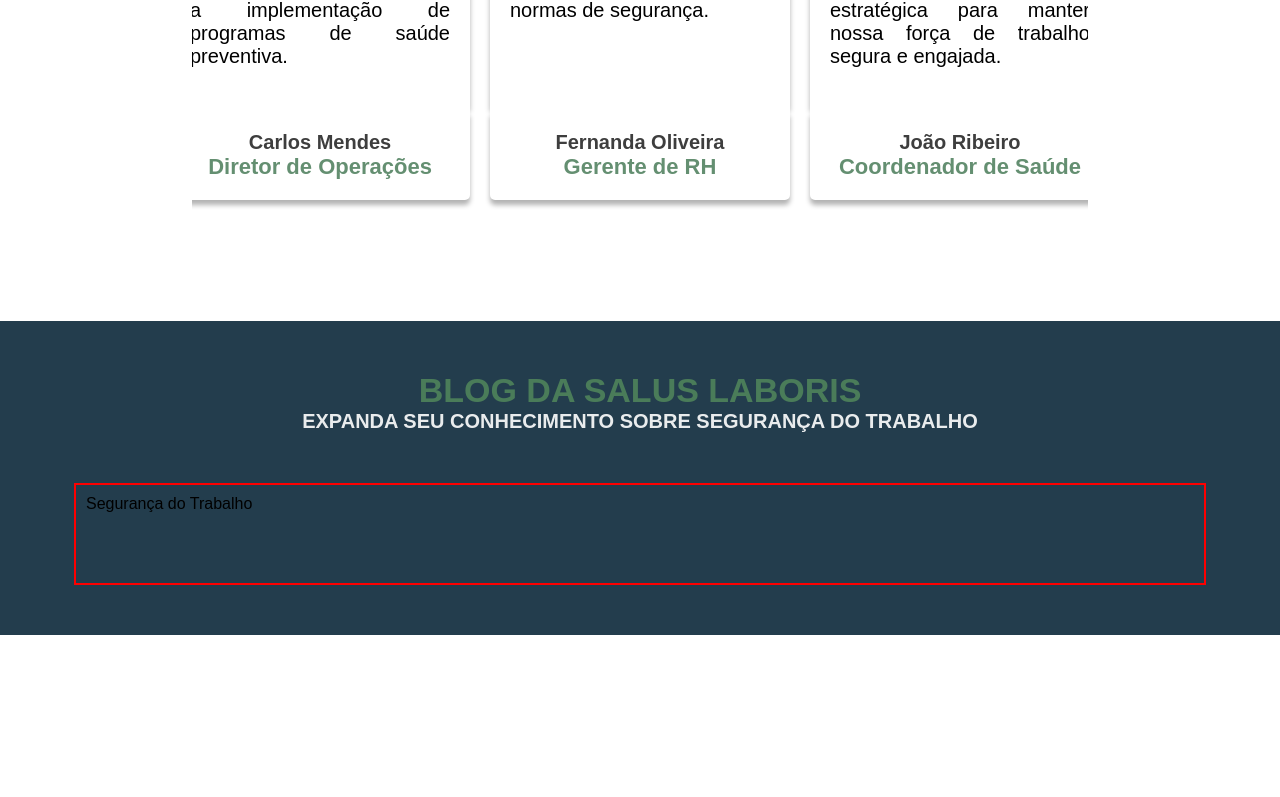
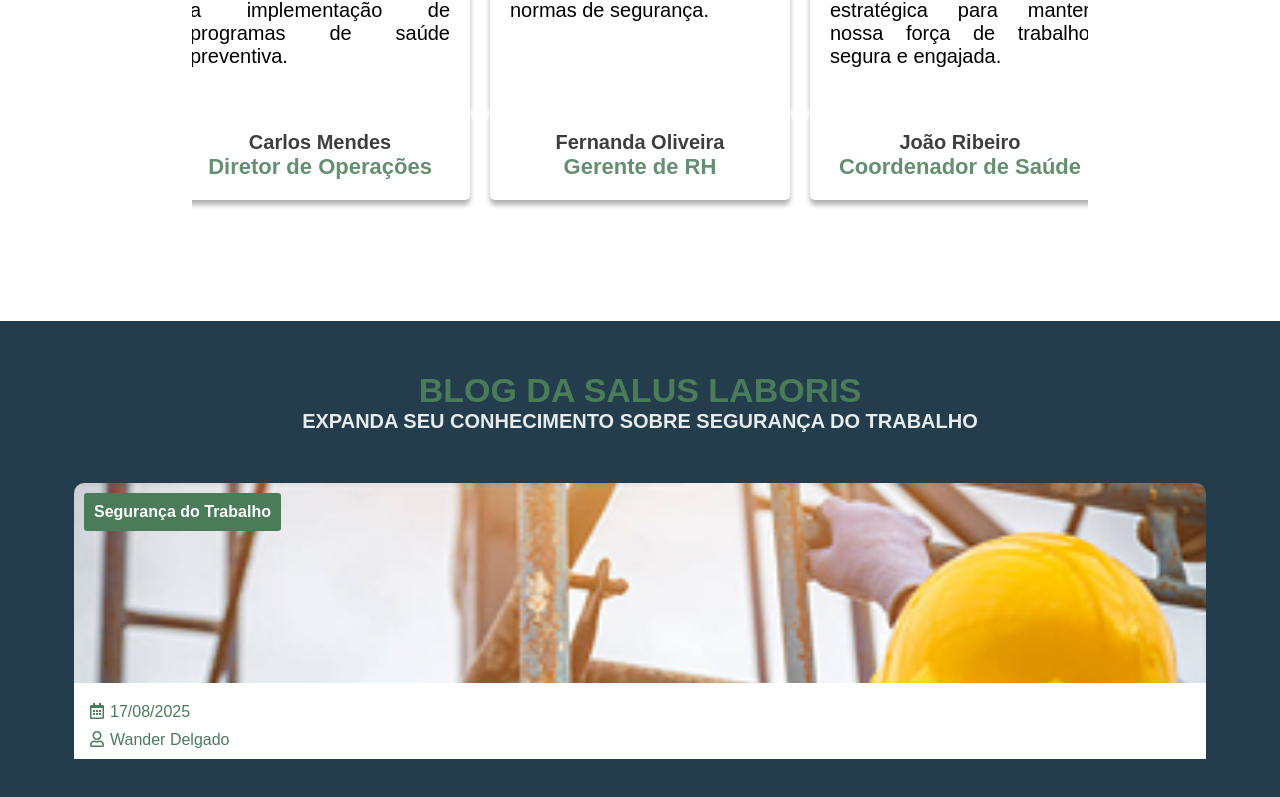
Before and after one commit to luvsscorpius/salusLaboris, a React (Create React App) app in the folder frontend/: page / in a window 1280 px wide. Shown: the part 5796-6593 px from the top of the page. Before the commit the page ends 6431 px from the top, so only its background shows below. Built offline with nearby package versions, Linux system fonts and the light colour scheme.

Commit message:
feat(blog.jsx): developing postInfo on card

```diff
--- a/frontend/src/Components/Blog/Blog.jsx
+++ b/frontend/src/Components/Blog/Blog.jsx
@@ -1,5 +1,8 @@
 import React from 'react'
 import * as B from './Styles'
+import blogSeg from '../../assets/blogSeg.png'
+import { FaRegCalendarAlt } from "react-icons/fa";
+import { FaRegUser } from "react-icons/fa";
 
 export const Blog = () => {
   return (
@@ -13,10 +16,23 @@ export const Blog = () => {
         <B.cardsContainer>
             <B.card>
                 <B.cardHeader>
-                    <span>
+                        <img src={blogSeg} alt="Imagem de fundo do post do blog" />
+                        <span>
                         <p>Segurança do Trabalho</p>
-                    </span>
+                        </span>
                 </B.cardHeader>
+
+                <B.postInfo>
+                  <span>
+                    <FaRegCalendarAlt/>
+                    <p>17/08/2025</p>
+                  </span>
+
+                  <span>
+                    <FaRegUser/>
+                    <p>Wander Delgado</p>
+                  </span>
+                </B.postInfo>
             </B.card>
         </B.cardsContainer>
     </B.main>
--- a/frontend/src/Components/Blog/Styles.jsx
+++ b/frontend/src/Components/Blog/Styles.jsx
@@ -36,14 +36,62 @@ export const cardsContainer = styled.div`
 `
 
 export const card = styled.div`
-    border: 1px solid red;
+    height: 100%;
 `
 
 export const cardHeader = styled.div`
-    border: 1px solid red;
-    height: 100px;
+    position: relative;
+    height: 200px;
+    border-radius: 10px 10px 0px 0px;
+
+    img {
+        position: absolute;
+        width: 100%;
+        height: 100%;
+        object-fit: cover;
+        object-position: top;
+        top: 0;
+        left: 0;
+        z-index: 1;
+        border-radius: 10px 10px 0px 0px;
+    }
+
+    span {
+        position: relative;
+        display: inline-block;
+        z-index: 2;
+        background-color: #4A7C59;
+        top: 10px;
+        left: 10px;
+        border-radius: 3px;
+    }
 
     p {
-        padding: 10px 0px 0 10px;
+        position: relative;
+        padding: 10px;
+        z-index: 10;
+        font-weight: 800;
+        text-align: center;
+        color: #fff;
     }
 `
+
+export const postInfo = styled.div`
+    background-color: #fff;
+    padding: 10px 0px 10px 5px;
+
+    span {
+        display: flex;
+        flex-direction: row;
+        gap: 5px;
+        padding: 10px 5px 0 10px;
+
+        p {
+            color: #4A7C59;
+        }
+
+        svg {
+            color: #4A7C59;
+        }
+    }
+`
```
Also changed, not shown: frontend/src/assets/blogSeg.png (added).
